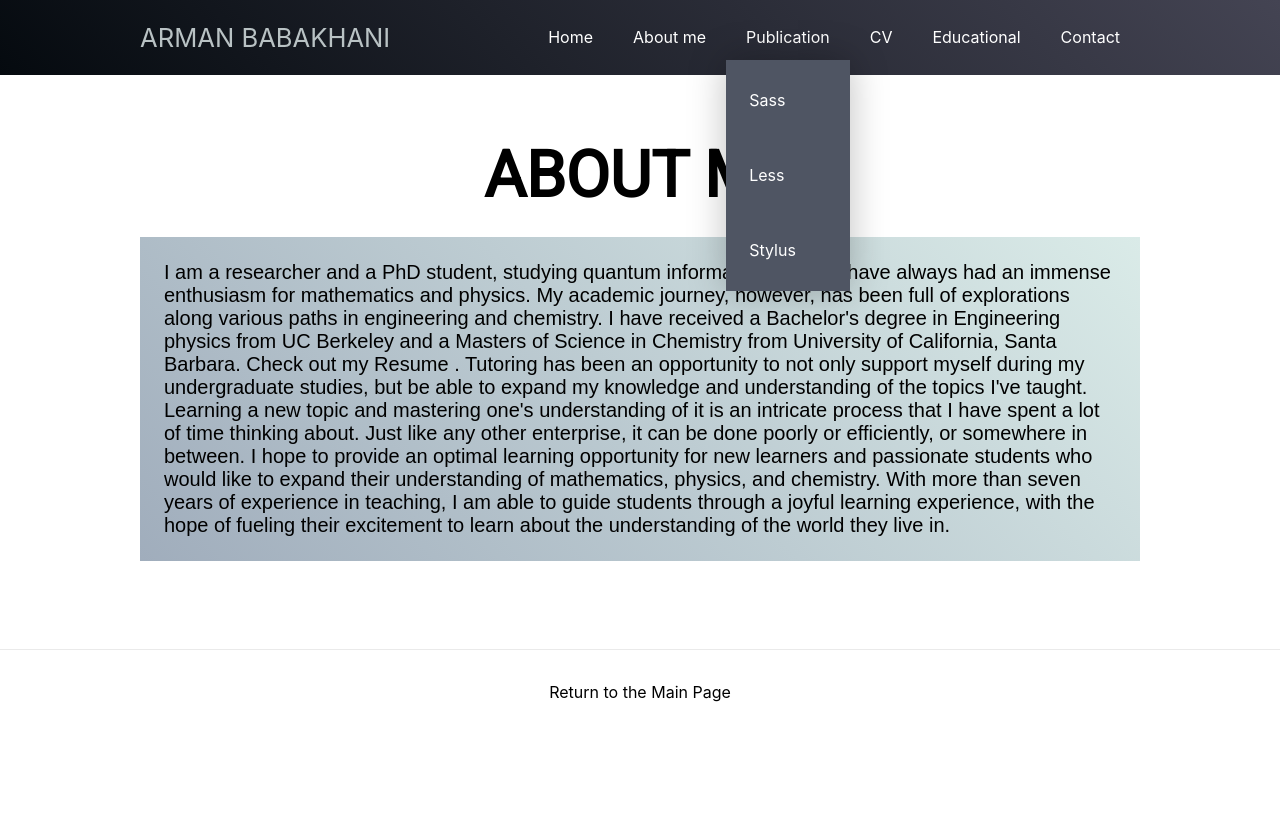
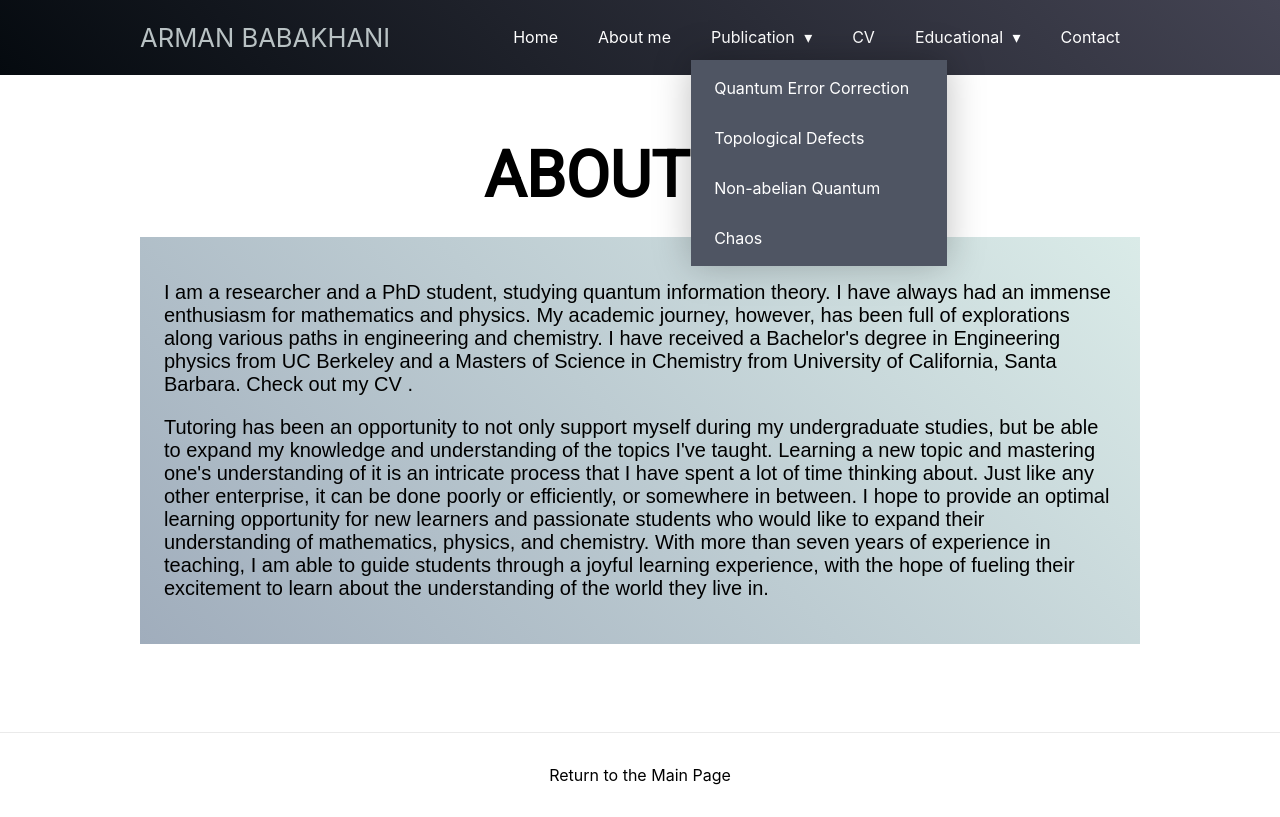
Before and after one commit to armanxbabakhani/ArmanWeb, a Next.js app: page /me in a window 1280 px wide. Both pictures are taken after a click on the link "Publication". Built offline with nearby package versions, Linux system fonts and the light colour scheme.

Commit message:
added the overlay! Fixed the navbar. It's all looking good now.

```diff
--- a/component/layout.js
+++ b/component/layout.js
@@ -3,7 +3,6 @@ import styles from "../styles/Layout.module.css"
 import Link from 'next/link'
 
 export default function Layout({children}){
-    const openMenu = ()=> setIsOpen(!isOpen);
     return <>
         <section className={styles.navigation}>
             <div className={styles.navcontainer}>
@@ -11,7 +10,6 @@ export default function Layout({children}){
                     <a>Arman Babakhani</a>
                 </div>
                 <nav>
-                    {/* <div className={styles.navmobile}><a id="navbar-toggle" href="#!"><span></span></a></div> */}
                     <ul className={styles.navlist}>
                         <li>
                             <Link href="/"passHref>
@@ -26,13 +24,13 @@ export default function Layout({children}){
                         <ItemDrop name = 'Publication'>
                             <DropdownMenu>
                                 <li>
-                                    <a href="#!">Sass</a>
+                                    <a href="#!">Quantum Error Correction</a>
                                 </li>
                                 <li>
-                                    <a href="#!">Less</a>
+                                    <a href="#!"> Topological Defects</a>
                                 </li>
                                 <li>
-                                    <a href="#!">Stylus</a>
+                                    <a href="#!"> Non-abelian Quantum Chaos </a>
                                 </li>
                             </DropdownMenu>
                         </ItemDrop>
@@ -42,13 +40,10 @@ export default function Layout({children}){
                         <ItemDrop name = 'Educational'>
                             <DropdownMenu>
                                 <li>
-                                    <a href="#!">Sass</a>
+                                    <a href="#!">YouTube Videos</a>
                                 </li>
                                 <li>
-                                    <a href="#!">Less</a>
-                                </li>
-                                <li>
-                                    <a href="#!">Stylus</a>
+                                    <a href="#!">Tutoring Experience</a>
                                 </li>
                             </DropdownMenu>
                         </ItemDrop>
@@ -60,7 +55,6 @@ export default function Layout({children}){
             </div>
         </section>
     {children}
-    {/* <></> */}
     </>
 }
 
@@ -75,8 +69,8 @@ function ItemDrop(props){
                     </a>
                 </li>
             </ul>
-
             {isOpen && props.children}
+            {isOpen && <div className={styles.overlay} onClick = {() => setIsOpen(false)}></div>}
         </li>
     )
 }
--- a/pages/me.js
+++ b/pages/me.js
@@ -8,18 +8,21 @@ export default function Me() {
                 <h1 className={styles.title}>
                     ABOUT ME
                 </h1>
-                <p className={styles.me}>
+                <div className={styles.me}>
+                    <p>
                     I am a researcher and a PhD student, studying quantum information theory.
                     I have always had an immense enthusiasm for mathematics and physics.
                     My academic journey, however, has been full of explorations along various paths in engineering and chemistry. I have received a Bachelor's degree in Engineering physics
-                    from UC Berkeley and a Masters of Science in Chemistry from University of California, Santa Barbara. Check out my <a href=" " > Resume </a>.
+                    from UC Berkeley and a Masters of Science in Chemistry from University of California, Santa Barbara. Check out my <a href=" " > CV </a>.
+                    </p>
+                    <p>
                     Tutoring has been an opportunity to not only support myself during my undergraduate studies, but be able to expand my knowledge and understanding of the topics I've taught.
-
                     Learning a new topic and mastering one's understanding of it is an intricate process that I have spent a lot of time thinking about.
                     Just like any other enterprise, it can be done poorly or efficiently, or somewhere in between.
                     I hope to provide an optimal learning opportunity for new learners and passionate students who would like to expand their understanding of mathematics, physics, and chemistry.
                     With more than seven years of experience in teaching, I am able to guide students through a joyful learning experience, with the hope of fueling their excitement to learn about the understanding of the world they live in.
-                </p>
+                    </p>
+                </div>
             </main>
             <footer className={styles.footer}>
                 <Link href="/" passHref><a> Return to the Main Page </a></Link>
--- a/styles/Home.module.css
+++ b/styles/Home.module.css
@@ -108,6 +108,9 @@
   transition: color 0.15s ease, border-color 0.15s ease;
   max-width: 1000px;
 }
+.me a:hover{
+    color: #186bb4;
+}
 .code {
   background: #fafafa;
   border-radius: 5px;
@@ -141,8 +144,8 @@
 .card:hover,
 .card:focus,
 .card:active {
-  color: #0070f3;
-  border-color: #0070f3;
+  color: #1985bf;
+  border-color: #4fbbf1;
 }
 
 .card h2 {
--- a/styles/Layout.module.css
+++ b/styles/Layout.module.css
@@ -24,8 +24,26 @@
     top: 60px;
     background: rgb(79, 85, 99);
     width: flex;
-    /* transform: translateX(-50%); */
+    transition: background 300ms;
     padding: 0.2rem;
+    z-index: 50;
     box-shadow: 0 0 35px 0 rgba(0,0,0,0.25);
     overflow: hidden;
 }
+
+.navdropdown:hover{
+    background-color: rgb(74, 90, 109);
+}
+
+.overlay{
+    position: fixed;
+    flex-direction: column;
+    align-items: center;
+    justify-content: center;
+    left:0;
+    right:0;
+    width:100%;
+    height:100%;
+    overflow:auto;
+    z-index: 10;
+}
--- a/styles/globals.css
+++ b/styles/globals.css
@@ -38,6 +38,7 @@ nav ul li a, nav ul li a:visited , nav ul li ul li a, nav ul li ul li a:visited{
 }
 nav ul li a{
   background: transparent;
+  transition: background 300ms;
   color: #FFF;
 }
 nav ul li a:hover, nav ul li a:visited:hover {
@@ -45,14 +46,19 @@ nav ul li a:hover, nav ul li a:visited:hover {
   color: #ffffff;
 }
 
-/* nav ul li a:not(:only-child):after, nav ul li a:visited:not(:only-child):after {
-
-} */
-/* nav ul li ul li {
-  min-width: 190px;
-} */
-nav ul li ul li a {
-  padding-left: 20px;
+nav ul li div li a {
+  display: flex;
+  background: transparent ;
+  transition: background 300ms;
+  line-height: 50px;
+  width: 250px;
+}
+nav ul li div li a:hover {
+  background: #0e5465;
+  color: #ffffff;
+}
+nav ul li ul li a::after{
+  padding-left: 5px;
   content: ' \025BE';
 }
 
@@ -67,9 +73,4 @@ nav ul {
 nav ul li {
     float: none;
 }
-/* nav ul li a {
-    padding: 15px;
-    line-height: 20px;
-    background: #262626;
-} */
 }
```
